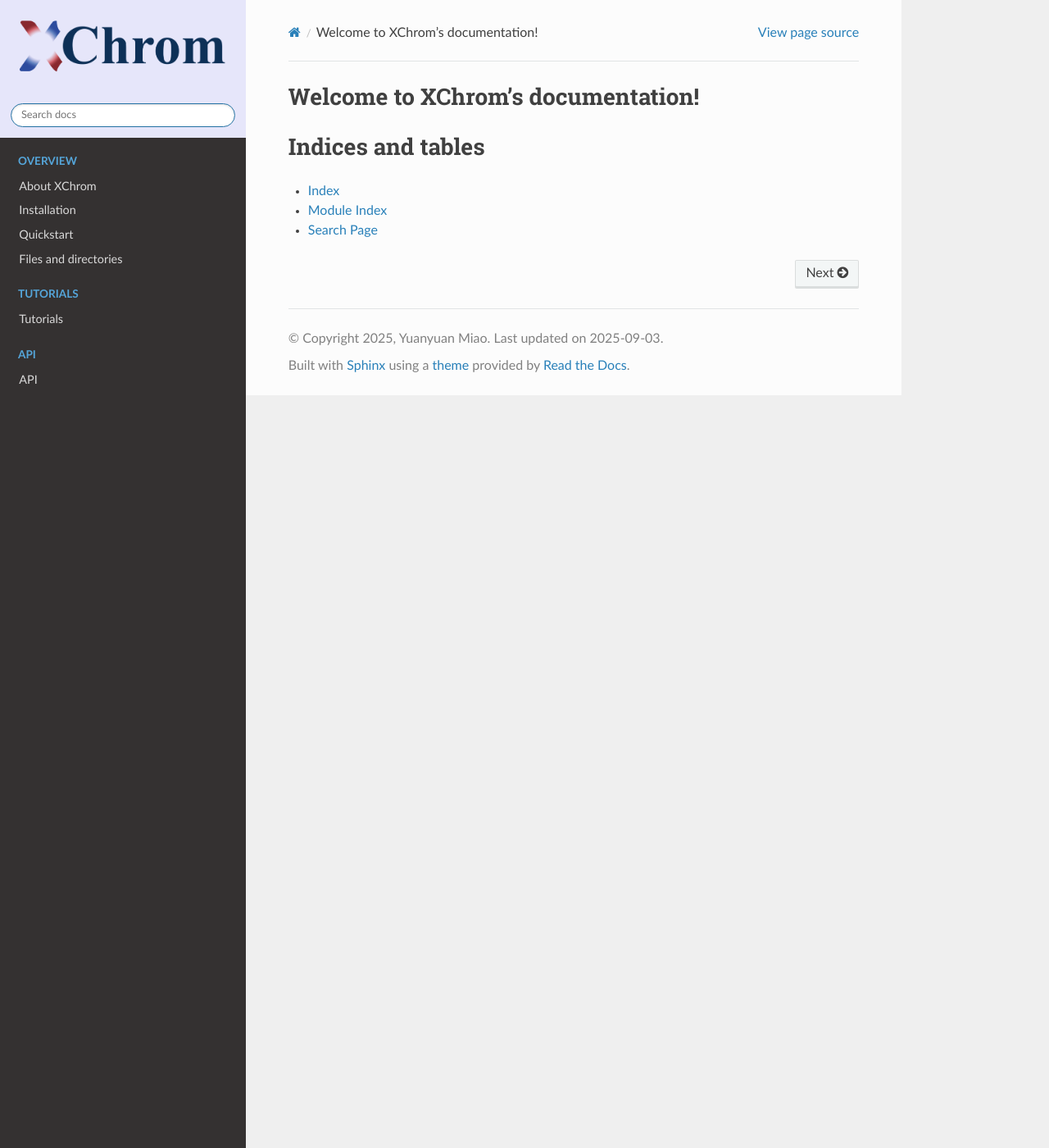
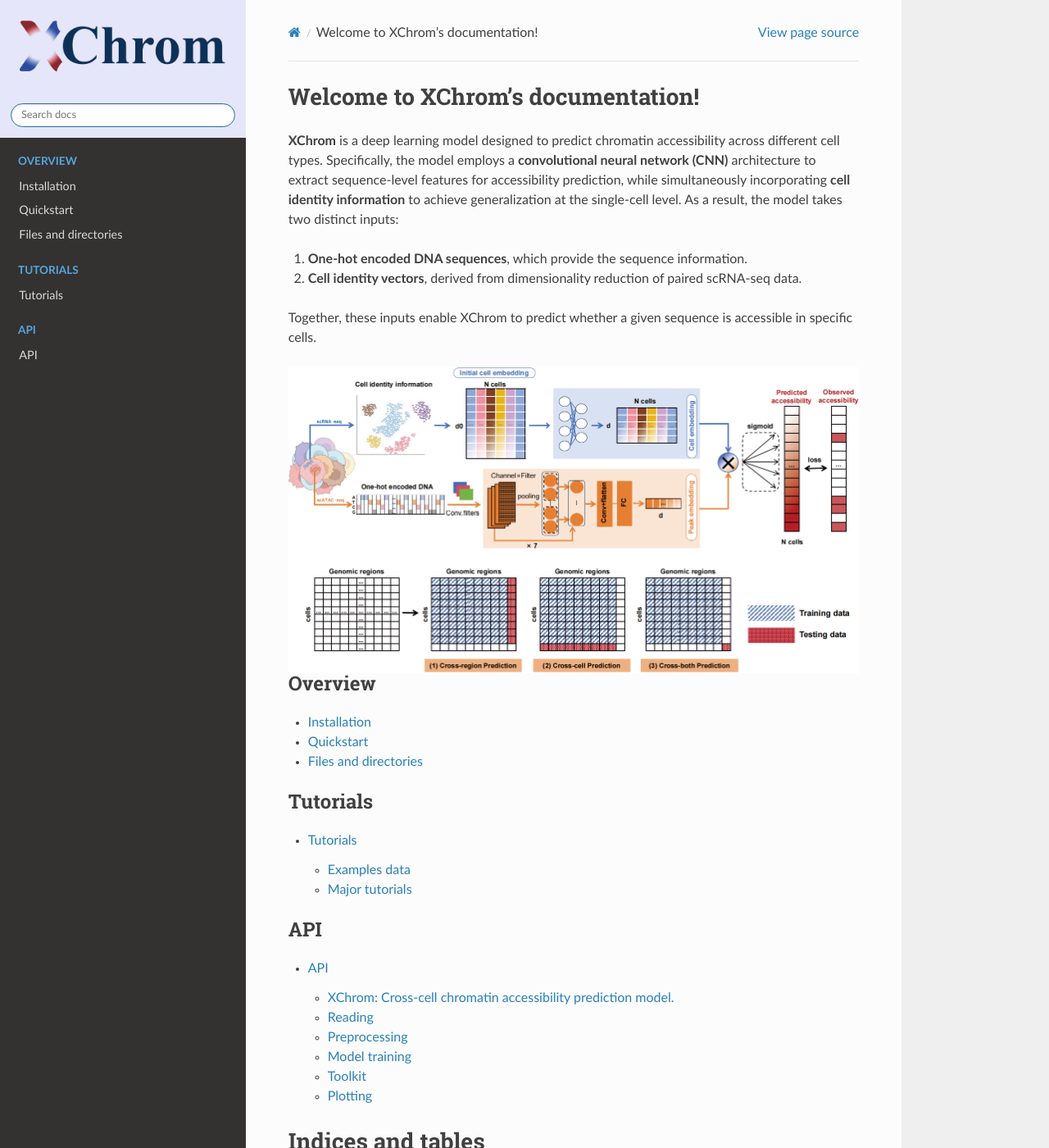
Before and after one commit to Miaoyuanyuan777/XChrom, a Sphinx documentation site: the page built from source/index.rst, in a window 1280 px wide and 1400 px high. Shown: the whole window at 82% size. Built offline with Sphinx 7.4.7 and the Read the Docs theme 3.1.0, drawn with Linux system fonts in a browser that asks for light colours; pages that are not in the unit, such as notebooks, are missing from menus.

```diff
--- a/source/index.rst
+++ b/source/index.rst
@@ -5,13 +5,23 @@
 
 Welcome to XChrom's documentation!
 ==================================
+**XChrom** is a deep learning model designed to predict chromatin accessibility across different cell types. Specifically, the model employs a **convolutional neural network (CNN)** architecture to extract sequence-level features for accessibility prediction, while simultaneously incorporating **cell identity information** to achieve generalization at the single-cell level. As a result, the model takes two distinct inputs:
+
+1. **One-hot encoded DNA sequences**, which provide the sequence information.
+2. **Cell identity vectors**, derived from dimensionality reduction of paired scRNA-seq data.
+
+Together, these inputs enable XChrom to predict whether a given sequence is accessible in specific cells.
+
+
+.. image:: ./_static/XChrom_pipeline.png
+    :alt: Title figure
+    :width: 700px
+    :align: center
 
 .. toctree::
    :maxdepth: 1
    :caption: Overview
-   :hidden:
 
-   About XChrom
    Installation
    Quickstart
    Files and directories
@@ -19,14 +29,12 @@ Welcome to XChrom's documentation!
 .. toctree::
    :maxdepth: 2
    :caption: Tutorials
-   :hidden:
 
    Tutorials/index
 
 .. toctree::
    :maxdepth: 2
    :caption: API
-   :hidden:
 
    API
 
```
Also changed, not shown: README.md (+1 -1 lines), source/_static/XChrom_pipeline.png (added).
